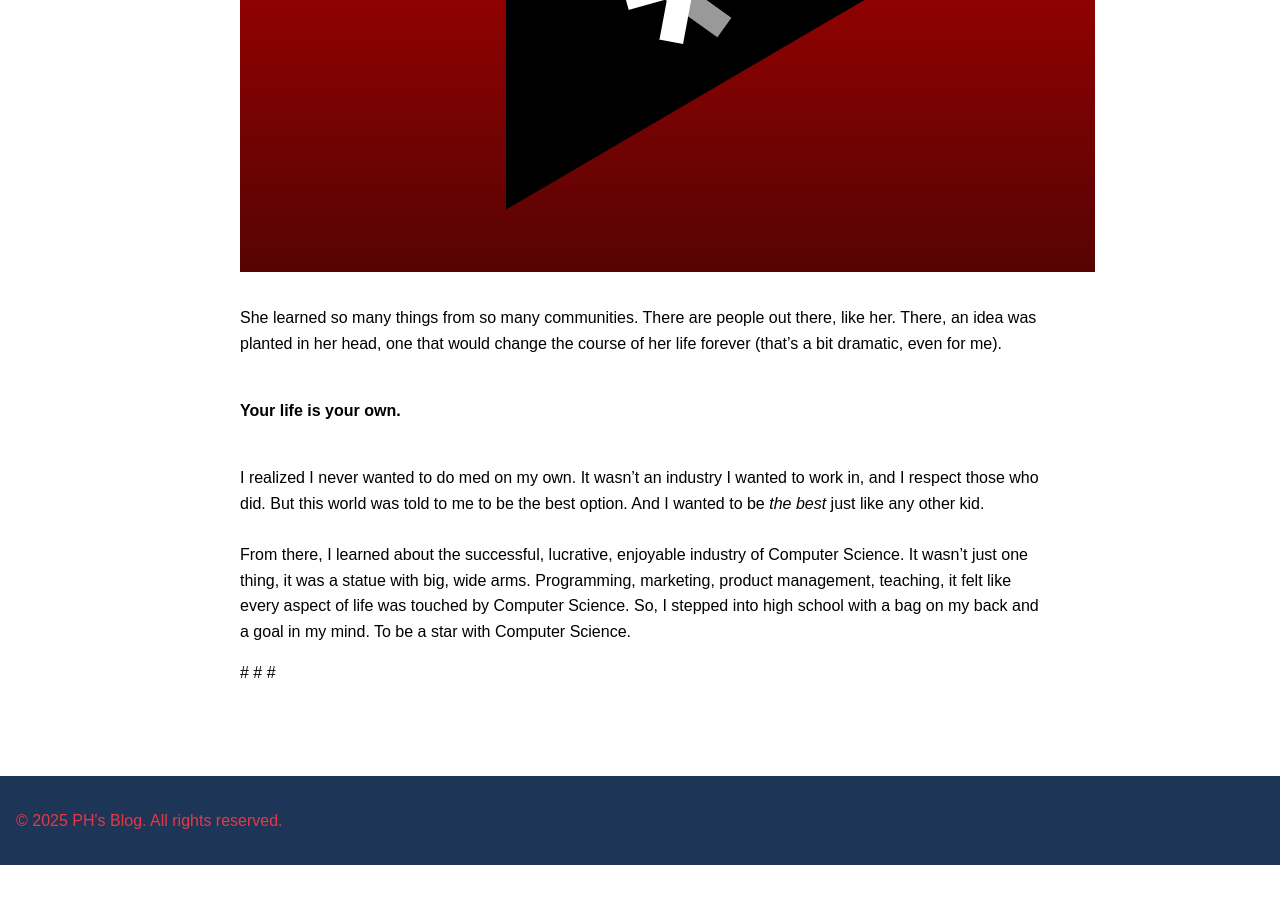
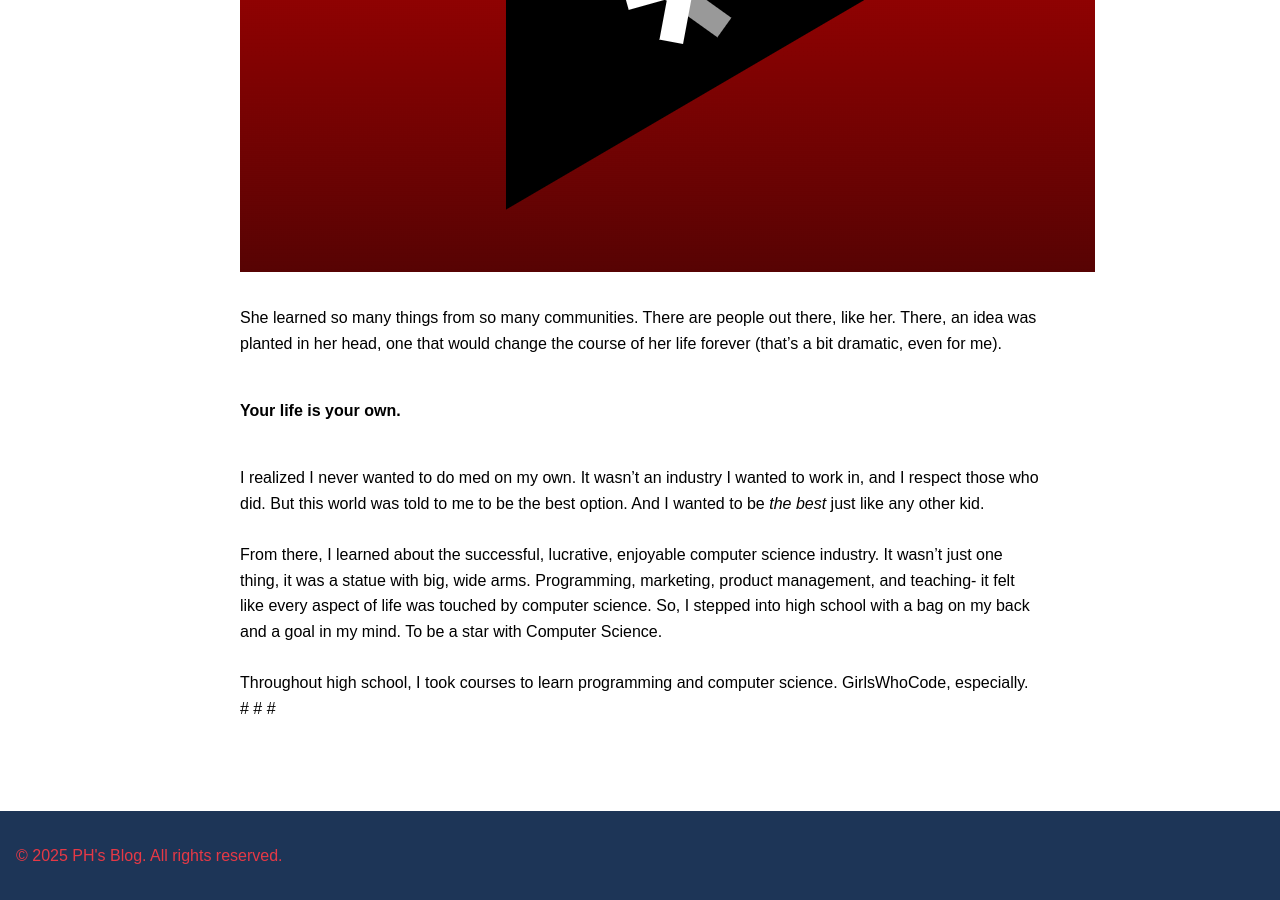
Before and after one commit to CaptainSapphire/PH-s-Blog, a Jekyll site: the page built from _posts/2025-02-05-Data-Science.md, in a window 1280 px wide and 900 px high, scrolled down 985 px. Built offline with Jekyll 4.4.1, drawn with Linux system fonts in a browser that asks for light colours; our own code applies the rules of GitHub Pages for plain Markdown files; before the commit the page ends 1850 px from its top, so only the background shows below that.

Commit message:
Update 2025-02-05-Data-Science.md

```diff
--- a/_posts/2025-02-05-Data-Science.md
+++ b/_posts/2025-02-05-Data-Science.md
@@ -10,8 +10,9 @@ She learned so many things from so many communities. There are people out there,
 **Your life is your own.** <br><br>
 
 I realized I never wanted to do med on my own. It wasn't an industry I wanted to work in, and I respect those who did. But this world was told to me to be the best option. And I wanted to be *the best* just like any other kid.<br><br>
-From there, I learned about the successful, lucrative, enjoyable industry of Computer Science. It wasn't just one thing, it was a statue with big, wide arms. Programming, marketing, product management, teaching, it felt like every aspect of life was touched by Computer Science. So, I stepped into high school with a bag on my back and a goal in my mind. To be a star with Computer Science.
-
+From there, I learned about the successful, lucrative, enjoyable computer science industry. It wasn't just one thing, it was a statue with big, wide arms. Programming, marketing, product management, and teaching- it felt like every aspect of life was touched by computer science. So, I stepped into high school with a bag on my back and a goal in my mind. To be a star with Computer Science.
+<br><br>
+Throughout high school, I took courses to learn programming and computer science. GirlsWhoCode, especially.
 #
 #
 #
```
